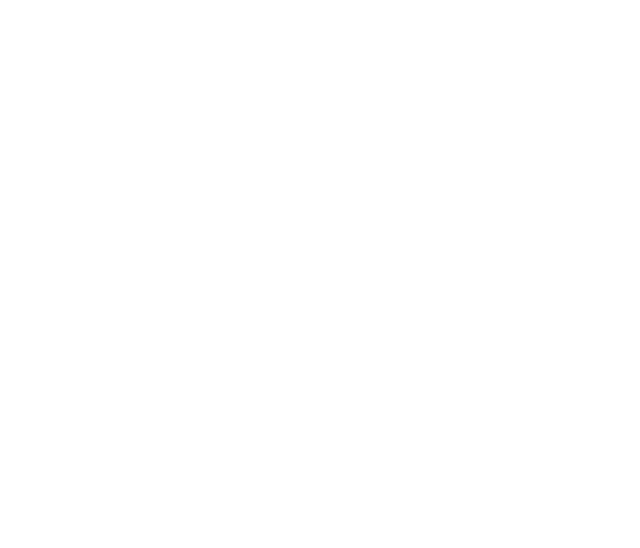
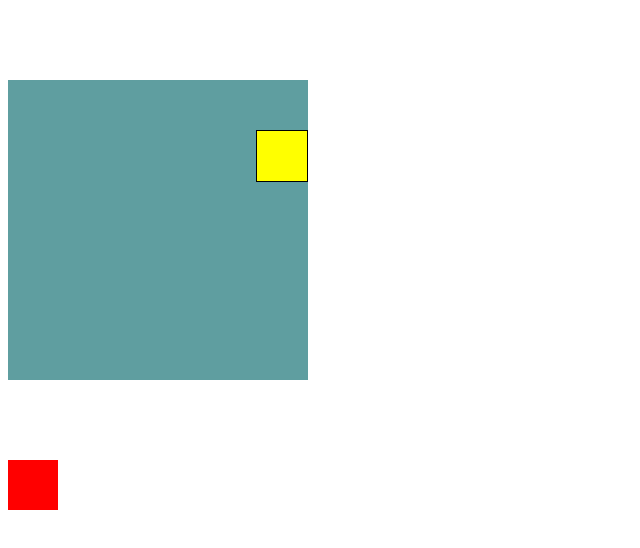
Before and after one commit to jooedvardtanar/oria_munka, a plain HTML site: page index.html in a window 1280 px wide. Shown: the top 548 px of the page, without its empty margins (0-640 px from the left). Drawn offline with Linux system fonts and the light colour scheme.

Commit message:
init position

```diff
--- a/index.css
+++ b/index.css
@@ -0,0 +1,40 @@
+body{
+    height: 200vh;
+}
+
+.sticky{
+    width: 50px;
+    height: 50px;
+    background-color: red;
+    position: sticky;
+    top: 50px;
+}
+
+.parent {
+  width: 300px;
+  height: 300px;
+  /* margin: auto; */
+  margin-block: 5rem;
+  background-color: cadetblue;
+  position: relative;
+  /*left: ;
+    right: ;
+    top: ;
+    bottom: ; */
+}
+
+.child {
+  width: 50px;
+  height: 50px;
+  background-color: yellow;
+  border: 1px solid black;
+  position: absolute;
+  top: 50px;
+  right: 0;
+}
+
+/* Position */
+/* static */
+/* relative  */
+/* absolute */
+/* sticky */
--- a/index.html
+++ b/index.html
@@ -4,8 +4,14 @@
     <meta charset="UTF-8">
     <meta name="viewport" content="width=device-width, initial-scale=1.0">
     <title>Document</title>
+    <link rel="stylesheet" href="index.css">
 </head>
 <body>
+    <div class="parent">
+        <div class="child"></div>
+    </div>
+    <div class="sticky">
 
+    </div>
 </body>
 </html>
```
